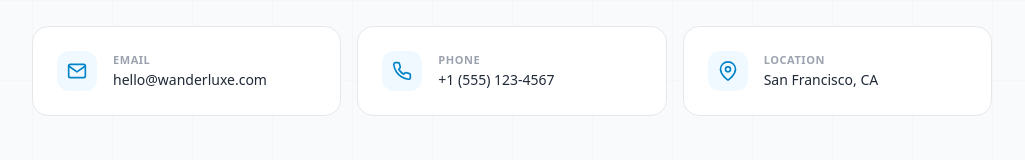
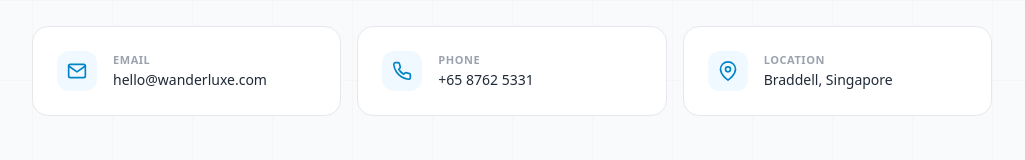
Before and after one commit to linkhanthtel/react-blog-website, a React (Create React App) app: page /contact in a window 1280 px wide. Shown: the part 480-640 px from the top of the page, without its empty margins (128-1153 px from the left). Built offline with nearby package versions, Linux system fonts and the light colour scheme; no server answers.

Commit message:
Update contact.jsx

```diff
--- a/src/pages/contact.jsx
+++ b/src/pages/contact.jsx
@@ -85,8 +85,8 @@ const shapes = [
 
 const contactMethods = [
   { label: 'Email', value: 'hello@wanderluxe.com', icon: FiMail },
-  { label: 'Phone', value: '+1 (555) 123-4567', icon: FiPhone },
-  { label: 'Location', value: 'San Francisco, CA', icon: FiMapPin },
+  { label: 'Phone', value: '+65 8762 5331', icon: FiPhone },
+  { label: 'Location', value: 'Braddell, Singapore', icon: FiMapPin },
 ];
 
 const Contact = () => {
```
